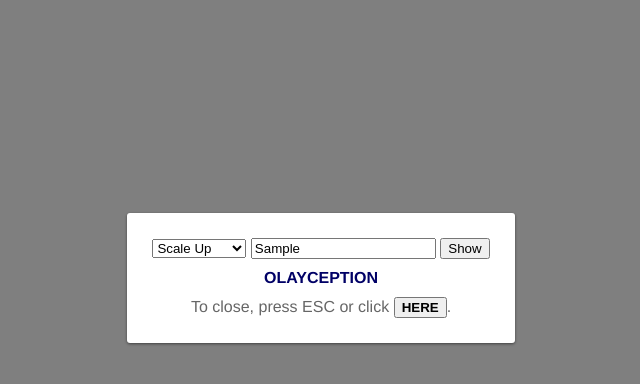
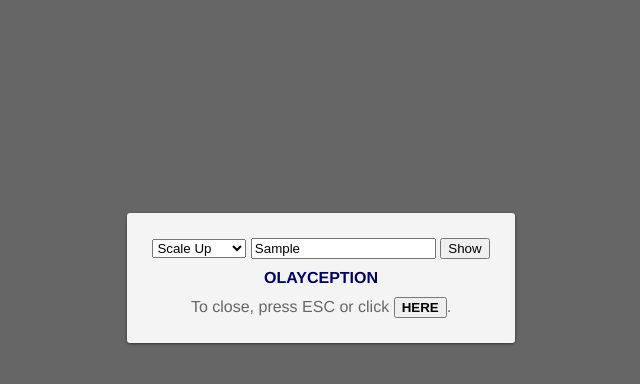
Before and after one commit to CampusLabs/olay, a plain HTML site: page index.html in a window 1280 px wide. Both pictures are taken after typing "Sample" into the empty fields and a click on the input "Show". Shown: the part 122-506 px from the top of the page, without its empty margins (319-959 px from the left). Drawn offline with nearby package versions, Linux system fonts and the light colour scheme.

Commit message:
super simple styling update

```diff
--- a/index.html
+++ b/index.html
@@ -18,14 +18,14 @@
       }
 
       .js-olay-container {
-        background: #000;
-        background: rgba(0, 0, 0, .5);
+        background: #575757;
+        background: rgba(0, 0, 0, .6);
       }
 
       .js-olay-content {
         margin: 25px;
         padding: 25px;
-        background: #fff;
+        background: #f4f4f4;
         box-shadow: 0 1px 3px rgba(0, 0, 0, .5);
         border-radius: 3px;
       }
```
